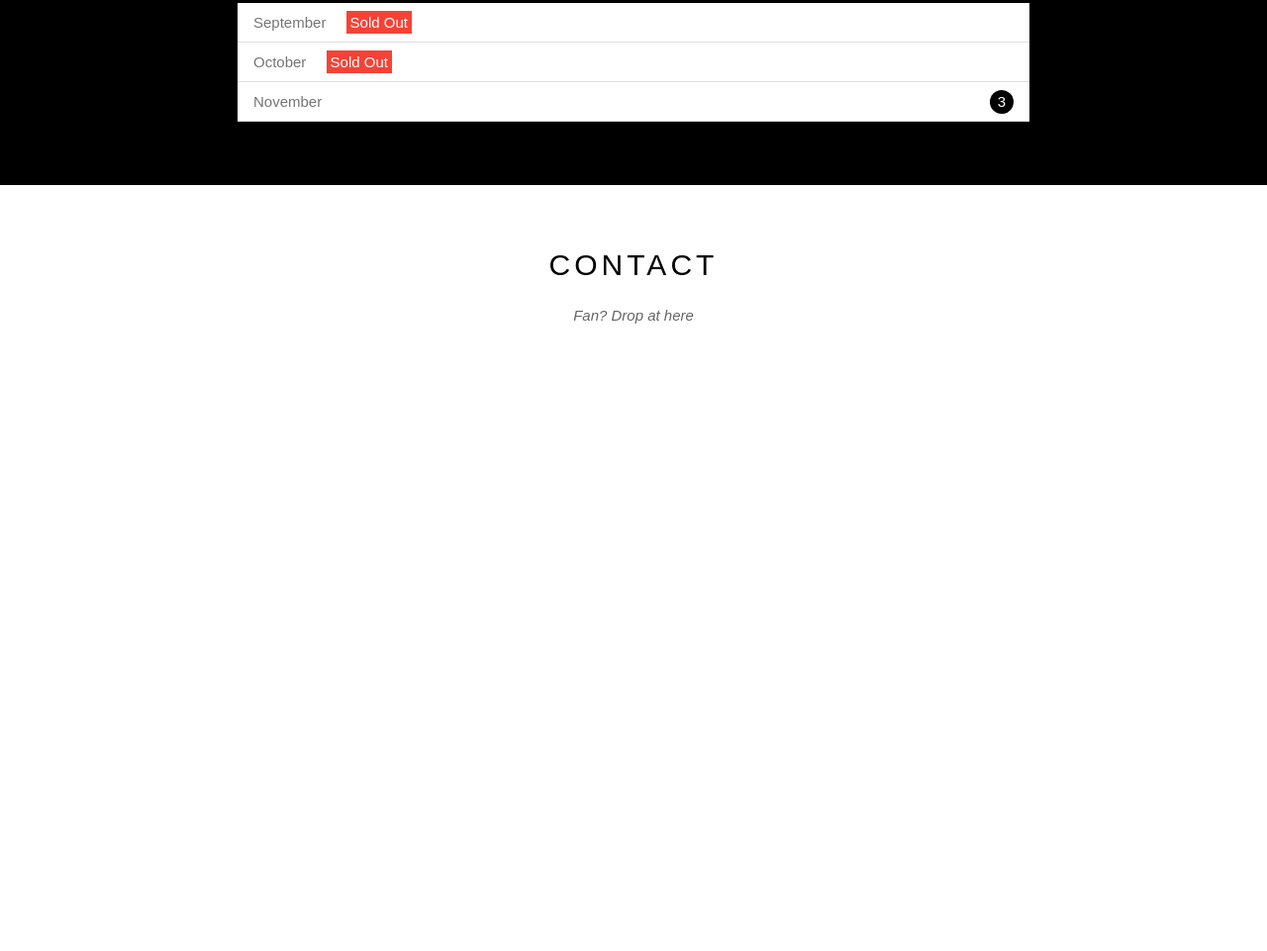
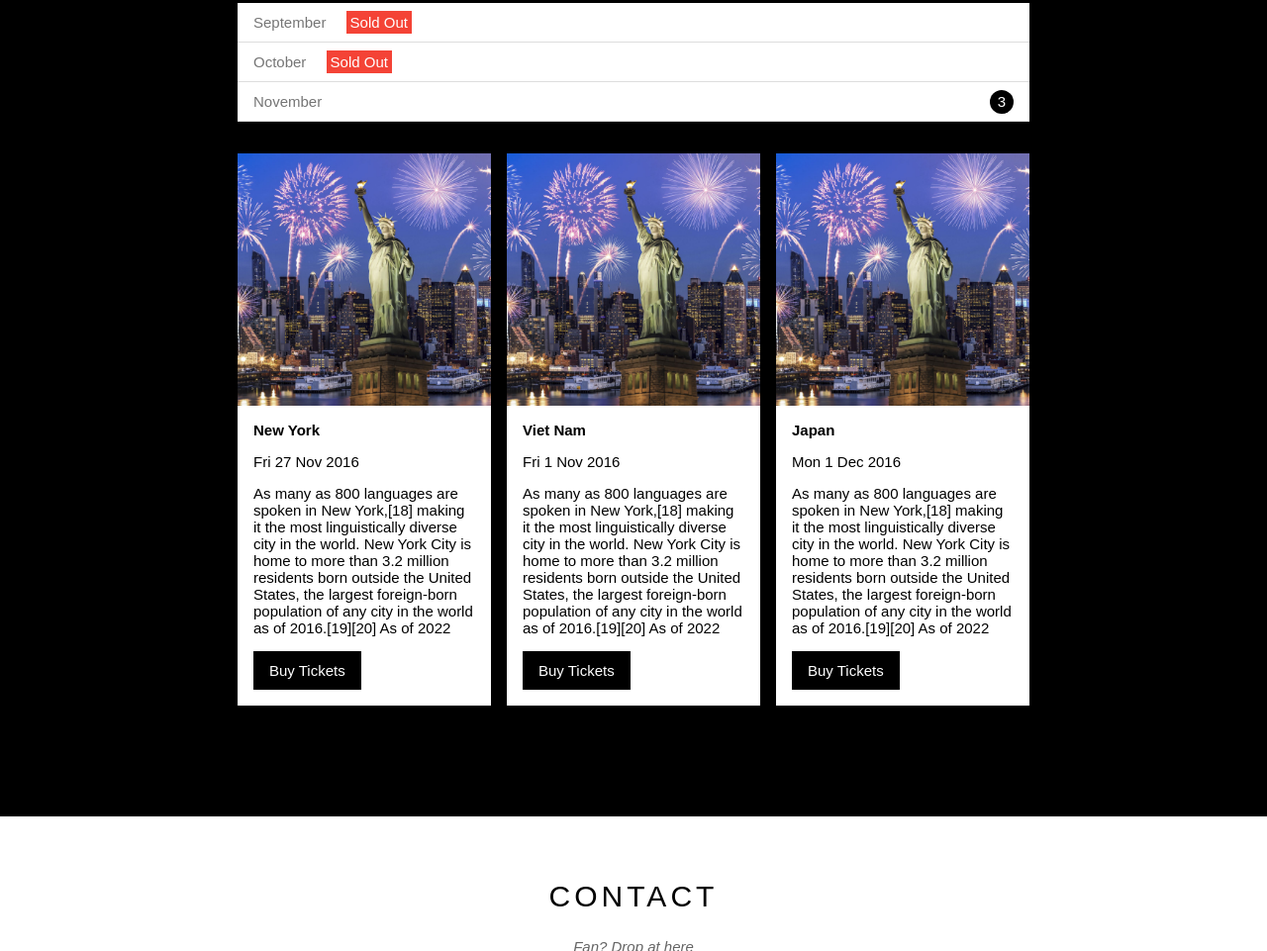
Before and after one commit to NguyenTranQuocThang/HTML-The_band, a plain HTML site: page index.html in a window 1280 px wide. Shown: the part 1376-2337 px from the top of the page at 99% size. Before the commit the page ends 1767 px from the top, so only its background shows below. Drawn offline with Linux system fonts and the light colour scheme.

Commit message:
Tour place

```diff
--- a/assets/css/style.css
+++ b/assets/css/style.css
@@ -236,3 +236,55 @@ html{
 #footer{
 
 }
+
+.places-list{
+    margin: 32px -8px 0;
+    padding-bottom: 48px;
+}
+.place-item{
+    float: left;
+    width: calc(100%/3);
+    padding: 0 8px;
+
+}
+.place-img{
+    width: 100%;
+    display: block;
+}
+
+.place-img:hover{
+    opacity: 0.6;
+}
+
+.place-body{
+    font-size: 15px;
+    padding: 16px;
+    background-color: #fff;
+
+}
+.place-heading{
+    font-size: 15px;
+    font-weight: 550;
+
+}
+.place-time{
+    margin-top: 15px;
+
+}
+.place-desc{
+    margin-top: 15px;
+}
+
+.place-buy-btn{
+    color: #fff;
+    background-color: #000;
+    text-decoration: none;
+    padding: 11px 16px;
+    display: inline-block;
+    margin-top: 15px;
+}
+
+.place-buy-btn:hover{
+    color: #000;
+    background-color: #ccc;
+}
--- a/index.html
+++ b/index.html
@@ -86,11 +86,46 @@
               <li>October <span class="sold-out">Sold Out</span></li>
               <li>November <span class="quantity">3</span></li>
             </ul>
+            <div class="places-list">
+              <div class="place-item">
+                <img src="/assets/img/place/place1.jpeg" alt="New York" class="place-img">
+                <div class="place-body">
+                  <h3 class="place-heading">New York</h3>
+                  <p class="place-time">Fri 27 Nov 2016</p>
+                  <p class="place-desc">As many as 800 languages are spoken in New York,[18] making it the most linguistically diverse city in the world. New York City is home to more than 3.2 million residents born outside the United States, the largest foreign-born population of any city in the world as of 2016.[19][20] As of 2022</p>
+                  <a href="#" class="place-buy-btn">Buy Tickets</a>
+                </div>
+              </div>
+
+              <div class="place-item">
+                <img src="/assets/img/place/place1.jpeg" alt="Viet Nam" class="place-img">
+                <div class="place-body">
+                  <h3 class="place-heading">Viet Nam</h3>
+                  <p class="place-time">Fri 1 Nov 2016</p>
+                  <p class="place-desc">As many as 800 languages are spoken in New York,[18] making it the most linguistically diverse city in the world. New York City is home to more than 3.2 million residents born outside the United States, the largest foreign-born population of any city in the world as of 2016.[19][20] As of 2022</p>
+                  <a href="#" class="place-buy-btn">Buy Tickets</a>
+                </div>
+              </div>
+
+              <div class="place-item">
+                <img src="/assets/img/place/place1.jpeg" alt="New York" class="place-img">
+                <div class="place-body">
+                  <h3 class="place-heading">Japan</h3>
+                  <p class="place-time">Mon 1 Dec 2016</p>
+                  <p class="place-desc">As many as 800 languages are spoken in New York,[18] making it the most linguistically diverse city in the world. New York City is home to more than 3.2 million residents born outside the United States, the largest foreign-born population of any city in the world as of 2016.[19][20] As of 2022</p>
+                  <a href="#" class="place-buy-btn">Buy Tickets</a>
+                </div>
+              </div>
+              <div class="clear"></div>
+            </div>
+
           </div>
         </div>
         <div class="content-section">
           <h2 class="section-heading">CONTACT</h2>
           <p class="section-sub-heading">Fan? Drop at here</p>
+
+
         </div>
       </div>
       <div id="footer"></div>
```
Also changed, not shown: assets/img/place/place1.jpeg (added), assets/img/place/place2.jpeg (added).
